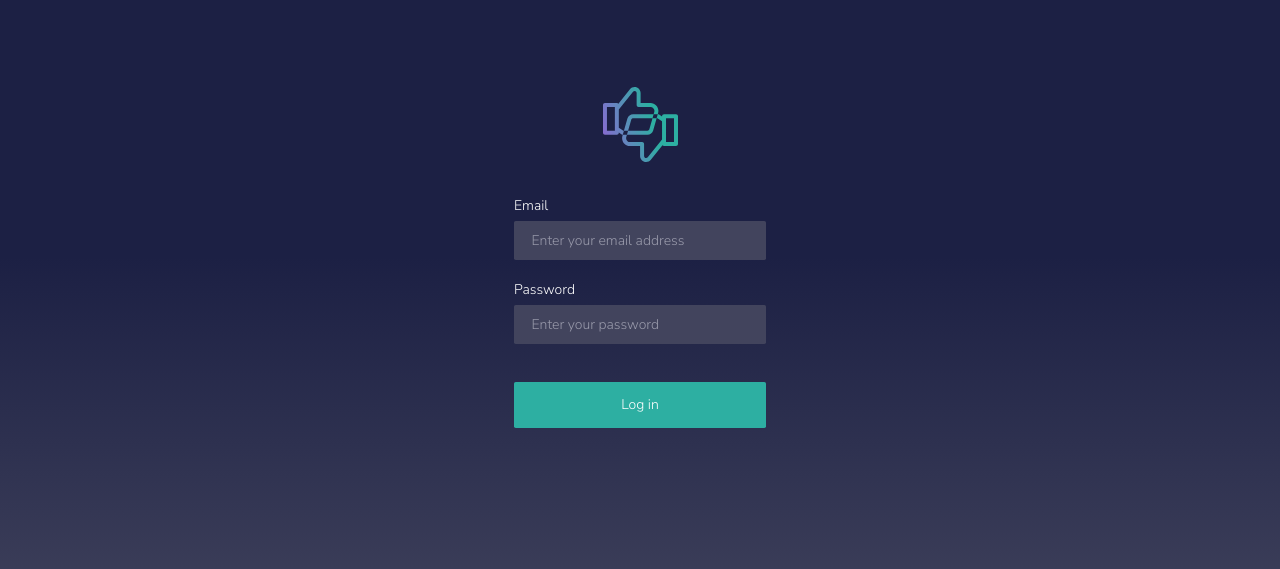
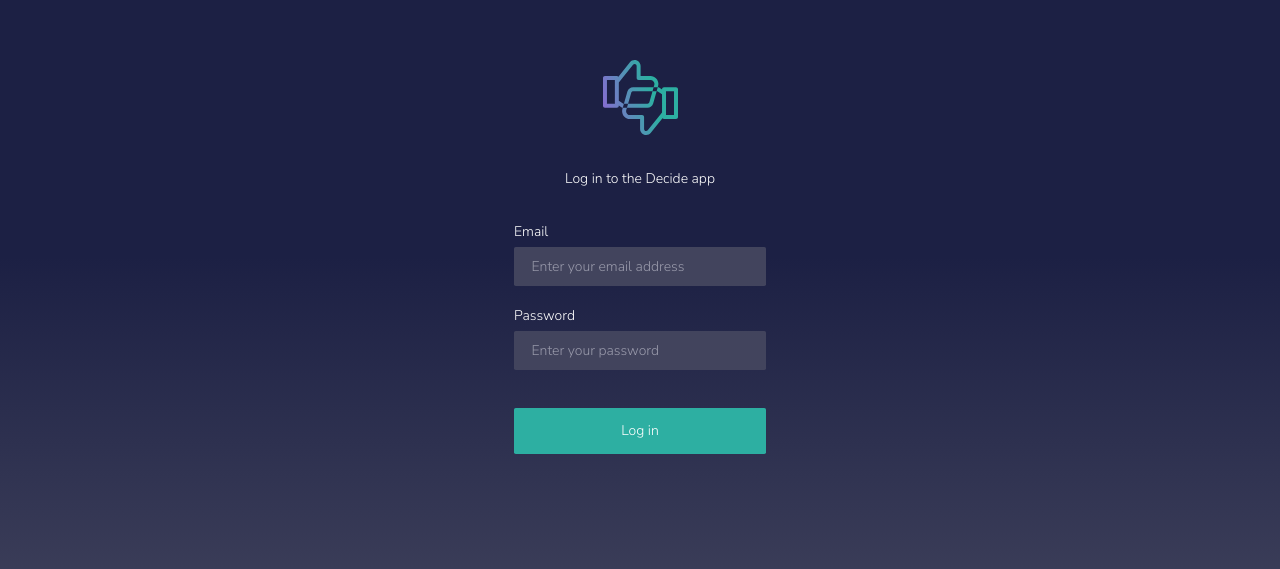
Before and after one commit to DimitriDaSilva/decide-app, a React (Vite) app in the folder client/: page /login in a window 1280 px wide. Shown: the part 143-712 px from the top of the page. Built offline with nearby package versions, Linux system fonts and the light colour scheme.

Commit message:
Add header to auth pages

```diff
--- a/client/src/app/components/auth/index.tsx
+++ b/client/src/app/components/auth/index.tsx
@@ -13,9 +13,15 @@ interface AuthFormElement extends HTMLFormElement {
 }
 
 type AuthPages = "login" | "signup";
-const label: Record<AuthPages, string> = {
-  login: "Log in",
-  signup: "Sign up",
+const labels = {
+  login: {
+    header: "Log in to the Decide app",
+    ctaButton: "Log in",
+  },
+  signup: {
+    header: "Create your Decide account",
+    ctaButton: "Sign up",
+  },
 };
 
 type AuthProps = {
@@ -44,6 +50,8 @@ const Auth = ({ page }: AuthProps) => {
     <Page className="bg-gradient-to-b from-darkBg via-darkBg to-third justify-center gap-y-10">
       <ColorLogo />
 
+      <p>{labels[page].header}</p>
+
       <form className="flex flex-col gap-y-6 w-72" onSubmit={handleOnSubmit}>
         <Input
           label="Email"
@@ -62,7 +70,7 @@ const Auth = ({ page }: AuthProps) => {
           type="submit"
           className="mt-5 rounded-sm bg-primary px-5 py-4 placeholder-gray-base focus:outline focus:outline-primary outline-offset-1"
         >
-          {label[page]}
+          {labels[page].ctaButton}
         </button>
       </form>
     </Page>
```
